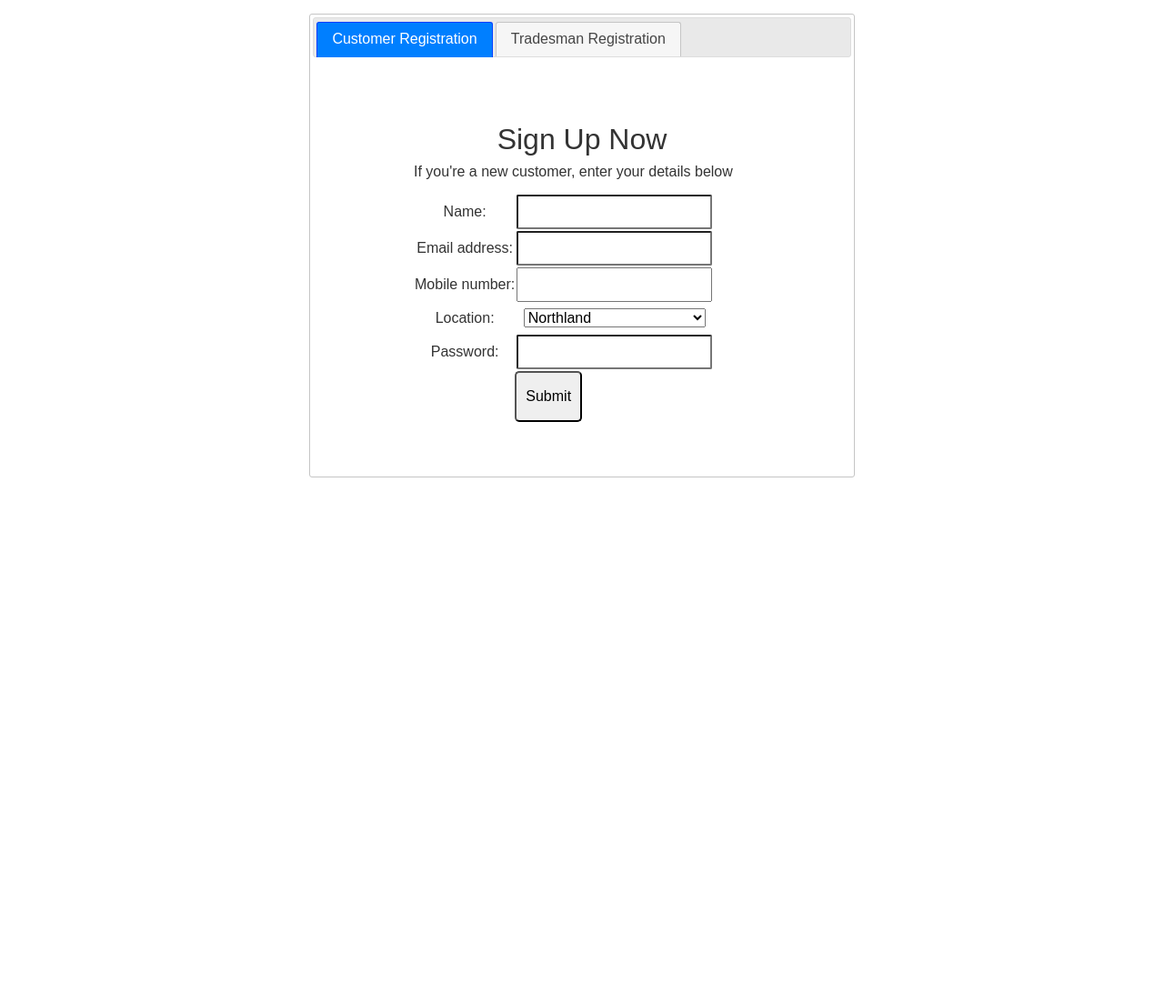
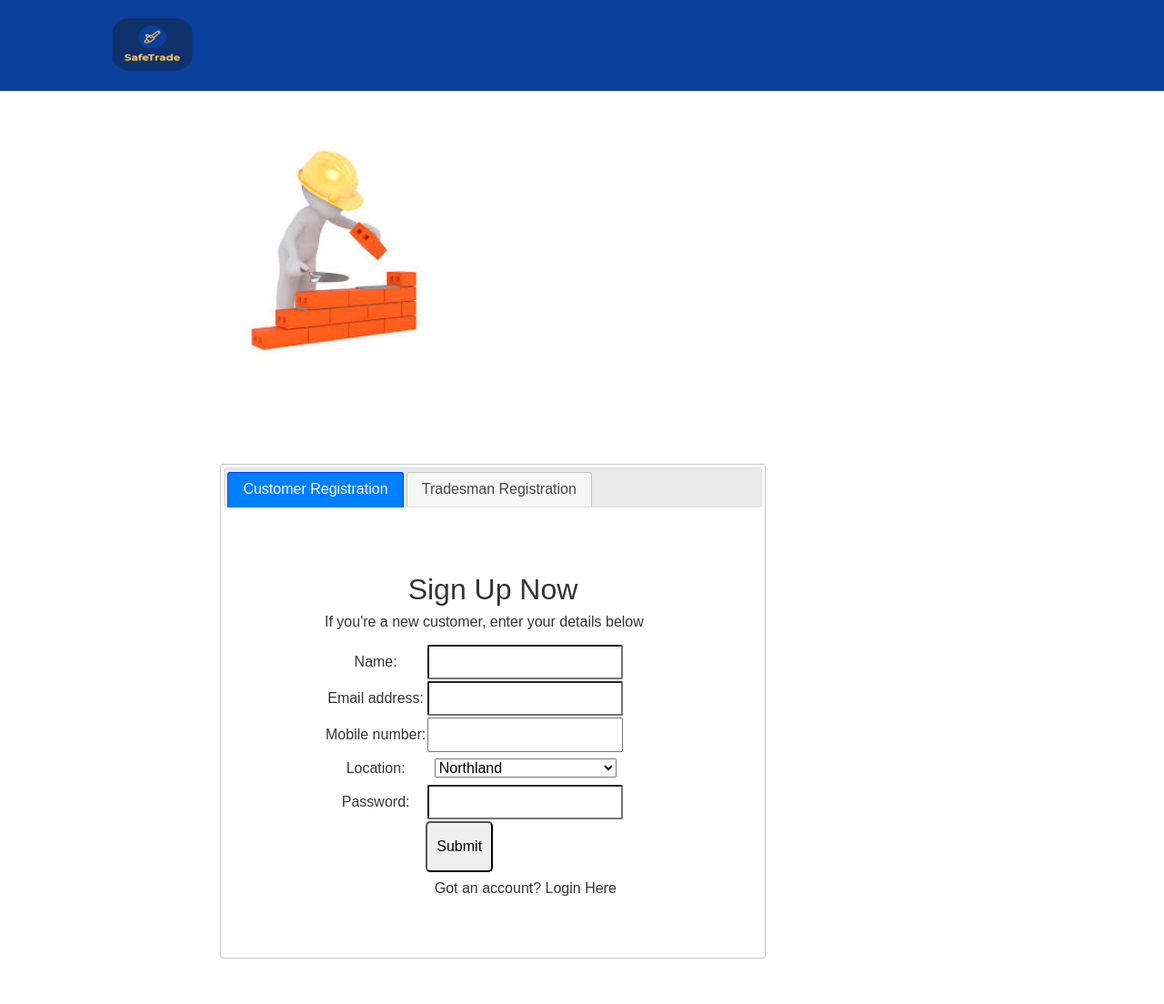
Before and after one commit to calgot30/COMP606A2, a PHP site: page /titlepage.php in a window 1280 px wide. Shown: the whole page at 91% size. Before the commit the page ends 525 px from the top, so only its background shows below. Run offline with PHP 8.4, Linux system fonts and the light colour scheme; data comes from the database, SQL or seed files in the repository; some libraries are stand-ins or nearby versions.

Commit message:
changed a couple of lines in header to suit the new dbconnect but still haven't fully edited yet, I've created the two login process pages that we need but still need class and db implementation.  Mainly focused on the design of the titlepage and getting the reg forms right.  Beginning to edit the design of the login pages now

```diff
--- a/header.php
+++ b/header.php
@@ -7,8 +7,8 @@
     session_start();
   }
 include("nav.php");
-require "libs/dbconnect.php";
-require "libs/autoloader.php";
+require "lib/dbconnect.php";
+require "lib/autoloader.php";
 
 ?>
 
--- a/main.php
+++ b/main.php
@@ -1,6 +1,6 @@
 <?php include("header.php");
-require("classes/dbConnection.php");
-include_once("classes/customer.php");
+require("lib/dbconnect.php");
+include_once("Classes/customer.php");
 
 
 $db = dbConnection::getInstance();
--- a/processCustRegistration.php
+++ b/processCustRegistration.php
@@ -1,5 +1,5 @@
 <?php
-include_once 'class/customer.php';
+include_once 'Classes/customer.php';
 $customer = new Customer();
 
 if (isset($_REQUEST['submit'])) {
--- a/style.css
+++ b/style.css
@@ -185,7 +185,7 @@ textarea {
   border-radius: 5px;
   margin: auto;
   padding: 40px;
-  margin-top: 15px;
+  margin-top: 10px;
   width:600px;
   line-height: 200%;
   text-align: center;
@@ -337,3 +337,16 @@ label{
 select {
     width: 200px;;
 }
+
+.formRight {
+  margin-left: 15%;
+  vertical-align:top;
+  float: left;
+  padding: 50px;
+
+}
+
+.titlePic {
+  margin-left: 20%;
+  display: inline-block;
+}
--- a/titlepage.php
+++ b/titlepage.php
@@ -27,6 +27,30 @@
  -->
 <head>
 <body>
+<div class ="topnav" id="navbarNav">
+<div class ="mainbar" id="barMain">
+
+<div class ="logo" id="logoHome">
+<img src="Assets/logo.png" alt="Logo Home-Page" height="100" width="125">
+</div>
+
+
+
+</div>
+</div>
+
+<div class="content-holder">
+
+    <div class="formRight">
+    <img src="Assets/stock_image.jpg" alt="man placing bricks" height="250" width="250">
+    </div>
+
+
+
+    <div class="formRight">
+
+
+
         <div id="tabs">
         <ul>
             <li><a href="#tabs-1">Customer Registration</a></li>
@@ -81,7 +105,12 @@
                             <td> <input type="password" name="Password"></td>
                         </tr>
                         <tr>
+
                         <td><input type="submit" value = "Submit"></td>
+                        </tr>
+
+                        <tr>
+                            <td></td><td>Got an account? <a href="Login.php">Login Here</a></td>
                         </tr>
                         </table>
                 </form>
@@ -179,9 +208,17 @@
                         <tr>
                         <td><input type="submit" value = "Submit"></td>
                         </tr>
+
+                        <tr>
+                            <td></td><td>Got an account? <a href="Login.php">Login Here</a></td>
+                        </tr>
                         </table>
                 </form>
             </div>
         </div>
+
+    </div>
+</div>
+
 </body>
 </html>
```
Also changed, not shown: processLoginCust.php (added), processLoginTrade.php (added). Lines whose indentation alone changed are shown as unchanged.
